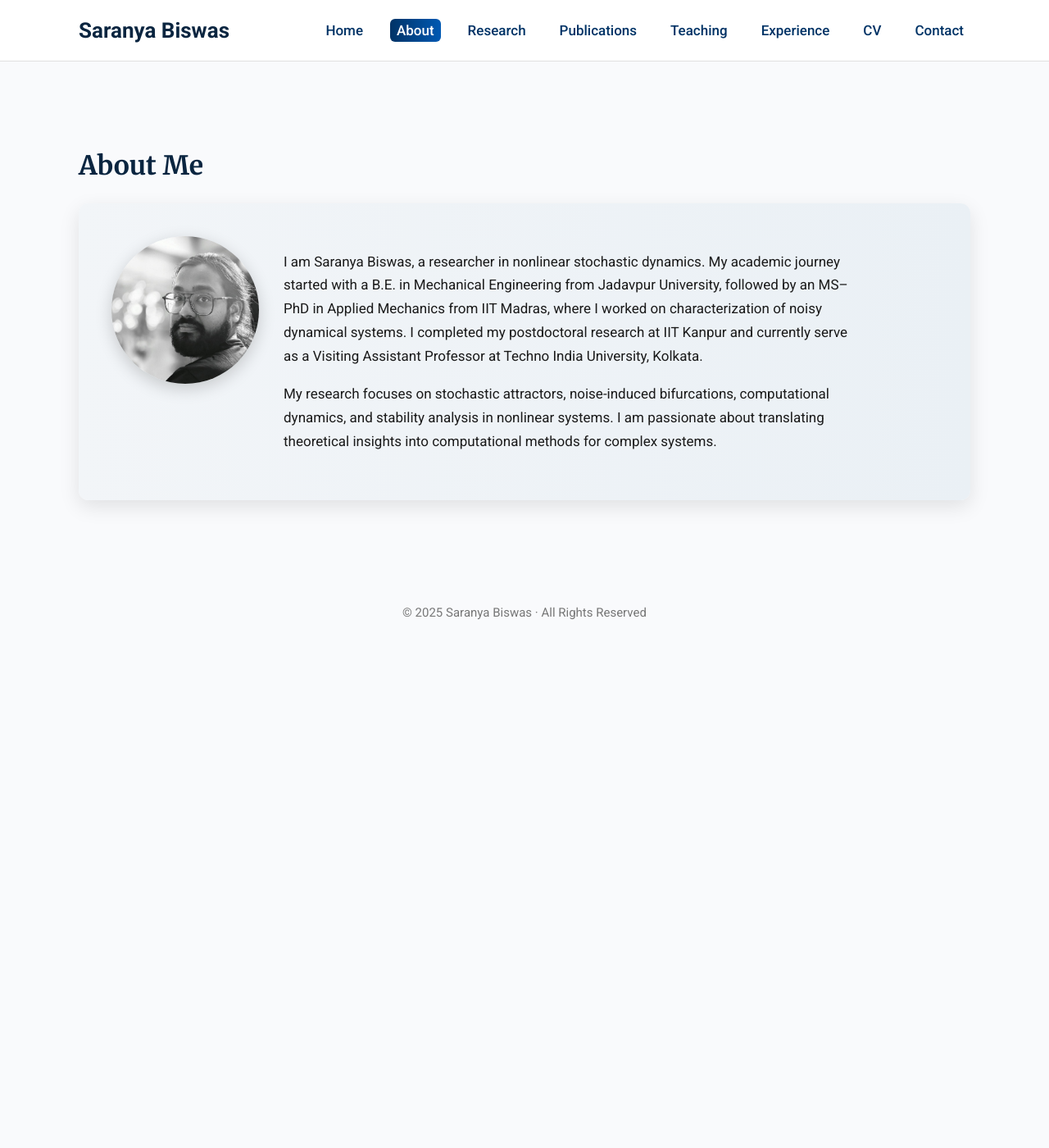
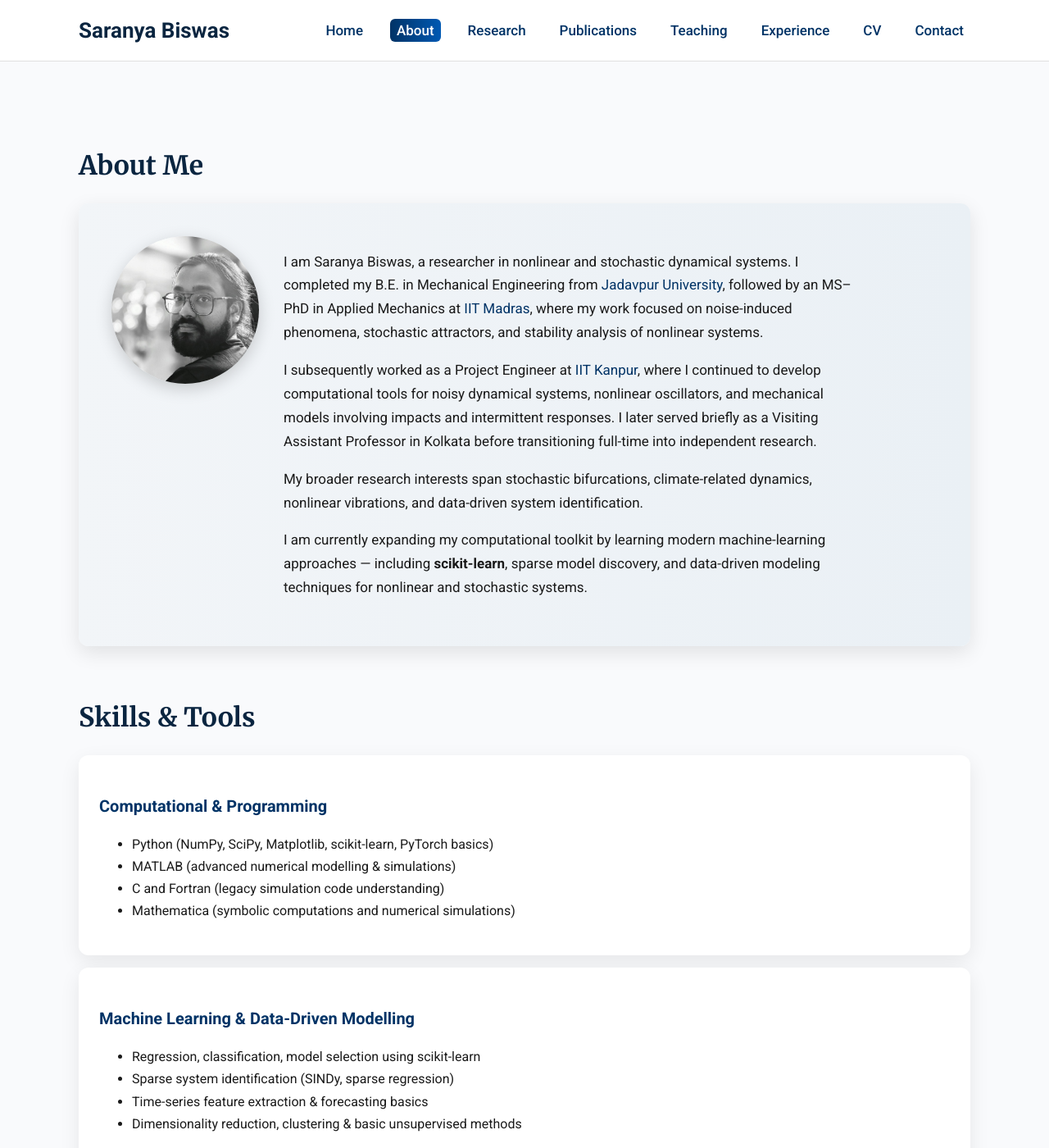
Before and after one commit to SaranyaBiswas/SaranyaBiswas.github.io, a Jekyll site: the page about.html, which Jekyll copies as it is, in a window 1280 px wide and 1400 px high. Shown: the whole window at 82% size. Built offline with Jekyll 4.4.1, drawn with Linux system fonts in a browser that asks for light colours; some of the changed text lies outside the part shown.

Commit message:
Update about.html

```diff
--- a/about.html
+++ b/about.html
@@ -25,14 +25,88 @@
 </div>
 
 <div class="container" data-aos="fade-up">
+
     <h2 class="section-title">About Me</h2>
+
     <div class="hero">
         <img src="img/dp.jpeg" alt="Profile Photo">
         <div class="hero-text">
-            <p>I am Saranya Biswas, a researcher in nonlinear stochastic dynamics. My academic journey started with a B.E. in Mechanical Engineering from Jadavpur University, followed by an MS–PhD in Applied Mechanics from IIT Madras, where I worked on characterization of noisy dynamical systems. I completed my postdoctoral research at IIT Kanpur and currently serve as a Visiting Assistant Professor at Techno India University, Kolkata.</p>
-            <p>My research focuses on stochastic attractors, noise-induced bifurcations, computational dynamics, and stability analysis in nonlinear systems. I am passionate about translating theoretical insights into computational methods for complex systems.</p>
+
+            <p>
+                I am Saranya Biswas, a researcher in nonlinear and stochastic dynamical systems.
+                I completed my B.E. in Mechanical Engineering from
+                <a href="https://jaduniv.edu.in/" target="_blank">Jadavpur University</a>,
+                followed by an MS–PhD in Applied Mechanics at
+                <a href="https://www.iitm.ac.in/" target="_blank">IIT Madras</a>,
+                where my work focused on noise-induced phenomena, stochastic attractors,
+                and stability analysis of nonlinear systems.
+            </p>
+
+            <p>
+                I subsequently worked as a Project Engineer at
+                <a href="https://www.iitk.ac.in/" target="_blank">IIT Kanpur</a>,
+                where I continued to develop computational tools for noisy dynamical systems,
+                nonlinear oscillators, and mechanical models involving impacts and intermittent responses.
+                I later served briefly as a Visiting Assistant Professor in Kolkata before transitioning
+                full-time into independent research.
+            </p>
+
+            <p>
+                My broader research interests span stochastic bifurcations, climate-related dynamics,
+                nonlinear vibrations, and data-driven system identification.
+            </p>
+
+            <p>
+                I am currently expanding my computational toolkit by learning modern machine-learning
+                approaches — including <strong>scikit-learn</strong>, sparse model discovery, and data-driven
+                modeling techniques for nonlinear and stochastic systems.
+            </p>
+
         </div>
     </div>
+
+    <h2 class="section-title">Skills & Tools</h2>
+
+    <div class="card" data-aos="fade-up">
+        <h3>Computational & Programming</h3>
+        <ul>
+            <li>Python (NumPy, SciPy, Matplotlib, scikit-learn, PyTorch basics)</li>
+            <li>MATLAB (advanced numerical modelling & simulations)</li>
+            <li>C and Fortran (legacy simulation code understanding)</li>
+            <li>Mathematica (symbolic computations and numerical simulations)</li>
+        </ul>
+    </div>
+
+    <div class="card" data-aos="fade-up">
+        <h3>Machine Learning & Data-Driven Modelling</h3>
+        <ul>
+            <li>Regression, classification, model selection using scikit-learn</li>
+            <li>Sparse system identification (SINDy, sparse regression)</li>
+            <li>Time-series feature extraction & forecasting basics</li>
+            <li>Dimensionality reduction, clustering & basic unsupervised methods</li>
+        </ul>
+    </div>
+
+    <div class="card" data-aos="fade-up">
+        <h3>Research & Theoretical Skills</h3>
+        <ul>
+            <li>Stochastic dynamical systems & noise-induced transitions</li>
+            <li>Nonlinear oscillations, bifurcation analysis & intermittency</li>
+            <li>Stochastic stability, basin stability & rare-event dynamics</li>
+            <li>Modelling of beams, vibro-impact systems, and mechanical systems</li>
+            <li>Climate-dynamics inspired modelling & nonlinear responses</li>
+        </ul>
+    </div>
+
+    <div class="card" data-aos="fade-up">
+        <h3>Tools & Platforms</h3>
+        <ul>
+            <li>Git, GitHub, Linux/Ubuntu</li>
+            <li>LaTeX (professional academic writing)</li>
+            <li>Jupyter Notebooks, VS Code</li>
+        </ul>
+    </div>
+
 </div>
 
 <footer>
@@ -43,5 +117,6 @@
 <script>
   AOS.init({ duration: 1000, once: true });
 </script>
+
 </body>
 </html>
```
